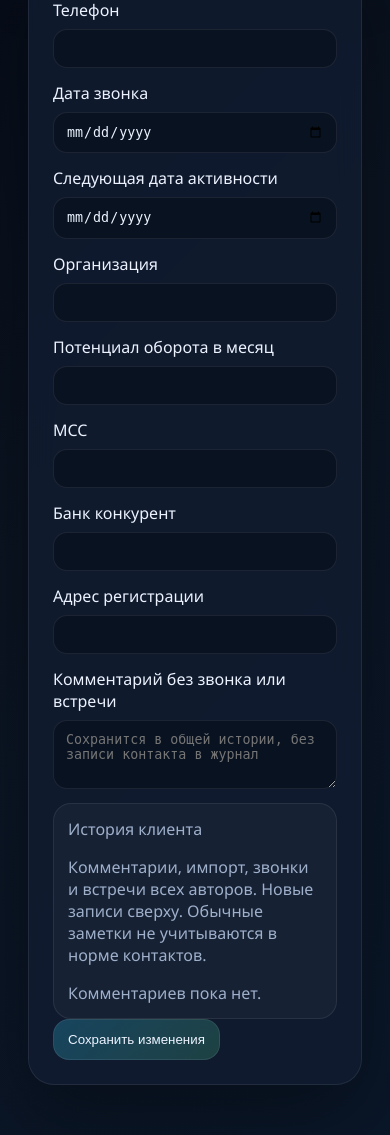
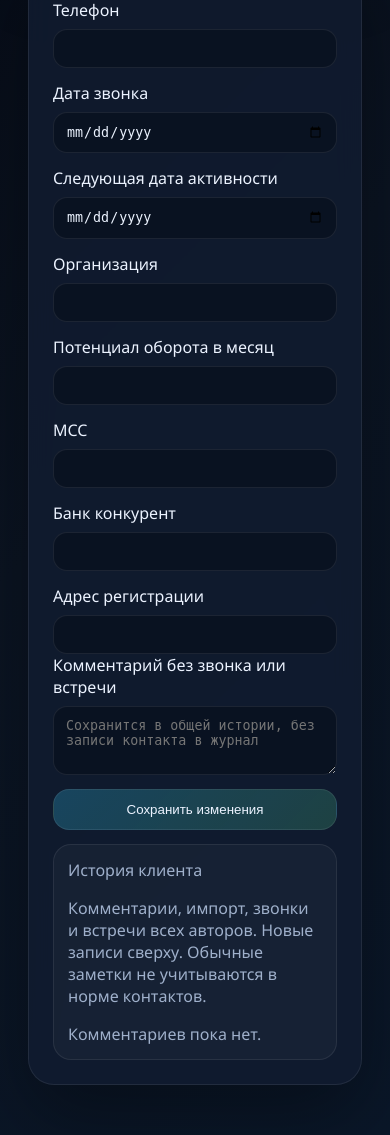
Before and after one commit to borygins/TaskManager, a FastAPI app: template app/templates/client_detail.html in a window 390 px wide. Shown: the part 564-1699 px from the top of the page. Run offline with FastAPI, Linux system fonts and the light colour scheme; the template is opened without the code that fills it, so the values that code supplies are empty; parts of the project's set-up code (start-up, migrations or seed data) failed here and were passed over.

Commit message:
изменение стилей

```diff
--- a/app/static/css/styles.css
+++ b/app/static/css/styles.css
@@ -295,6 +295,26 @@ button:hover,
     gap: 14px;
 }
 
+.client-card > .form-grid {
+    grid-template-columns: repeat(4, minmax(0, 1fr));
+    align-items: end;
+}
+
+.client-card > .form-grid > label > span {
+    display: flex;
+    align-items: flex-end;
+    min-height: 2.6em;
+}
+
+.client-card > .form-grid > .wide {
+    margin-bottom: 0;
+}
+
+.client-save-button {
+    width: 100%;
+    margin-bottom: 14px;
+}
+
 .filter-grid-wide {
     grid-template-columns: repeat(auto-fit, minmax(220px, 1fr));
 }
@@ -454,6 +474,10 @@ textarea {
 }
 
 @media (max-width: 1200px) {
+    .client-card > .form-grid {
+        grid-template-columns: repeat(2, minmax(0, 1fr));
+    }
+
     .row-list-grid,
     .user-row-grid {
         grid-template-columns: 1fr;
@@ -483,3 +507,13 @@ textarea {
         justify-content: flex-start;
     }
 }
+
+@media (max-width: 640px) {
+    .client-card > .form-grid {
+        grid-template-columns: 1fr;
+    }
+
+    .client-card > .form-grid > label > span {
+        min-height: auto;
+    }
+}
--- a/app/templates/base.html
+++ b/app/templates/base.html
@@ -4,7 +4,7 @@
     <meta charset="UTF-8">
     <meta name="viewport" content="width=device-width, initial-scale=1.0">
     <title>{{ title if title else "Sales Task Manager" }}</title>
-    <link rel="stylesheet" href="{{ url_for('static', path='css/styles.css') }}?v=activity-form-7">
+    <link rel="stylesheet" href="{{ url_for('static', path='css/styles.css') }}?v=client-card-actions-10">
     <script defer src="{{ url_for('static', path='js/app.js') }}?v=activity-form-3"></script>
 </head>
 <body>
--- a/app/templates/client_detail.html
+++ b/app/templates/client_detail.html
@@ -106,13 +106,11 @@
         <textarea name="comment_body" rows="3" placeholder="Сохранится в общей истории, без записи контакта в журнал"></textarea>
     </label>
 
+    <button type="submit" class="client-save-button">Сохранить изменения</button>
+
     <div class="comments-box">
         <div class="muted">История клиента</div>
         {% include "_client_history.html" %}
     </div>
-
-    <div class="actions">
-        <button type="submit">Сохранить изменения</button>
-    </div>
 </form>
 {% endblock %}
```
